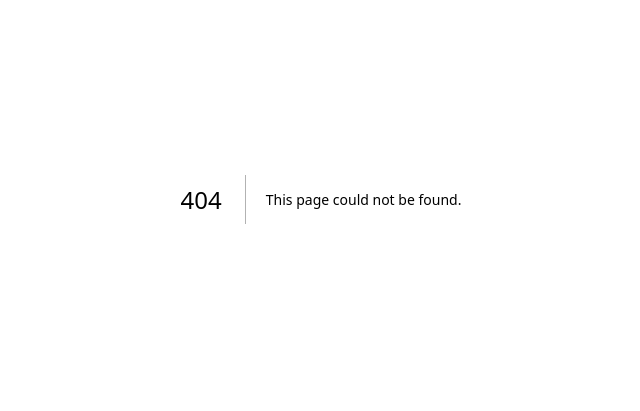
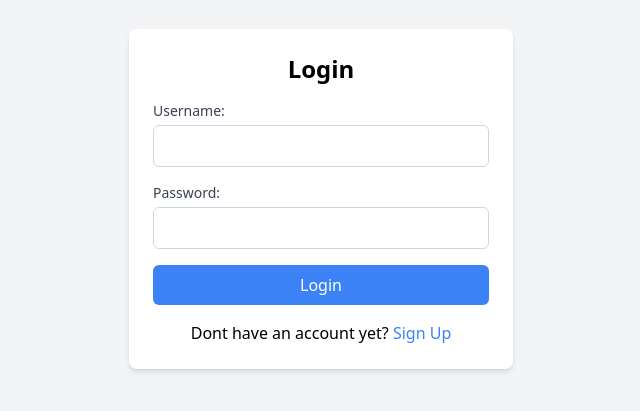
Before and after one commit to pmarkaide/42_webdev_express, a Next.js app in the folder frontend/: page /login in a window 1280 px wide. Before the commit this address had no page. Shown: the part 201-612 px from the top of the page, without its empty margins (319-959 px from the left). Built offline with nearby package versions, Linux system fonts and the light colour scheme.

Commit message:
add login page, where user can log in

```diff
--- a/frontend/src/components/Layout.tsx
+++ b/frontend/src/components/Layout.tsx
@@ -3,11 +3,11 @@ import Header from './Header';
 import Footer from './Footer';
 import Main from './Main';
 
-const Layout: React.FC<{ children: React.ReactNode }> = ({ children }) => {
+const Layout: React.FC<{ children: React.ReactNode }> = ({ }) => {
   return (
     <div>
       <Header />
-      <Main>{children}</Main>
+      <Main />
       <Footer />
     </div>
   );
--- /dev/null
+++ b/frontend/src/components/Login.tsx
@@ -0,0 +1,87 @@
+import React, { useState } from 'react';
+import { useRouter } from 'next/router'; // Import useRouter
+
+const Login: React.FC = () => {
+  const [username, setUsername] = useState('');
+	const [password, setPassword] = useState('');
+
+	const redirect = useRouter();
+
+  const handleLogin = async (e: React.FormEvent) => {
+		e.preventDefault();
+
+		try {
+			const response = await fetch('http://localhost:3000/api/login', {
+				method: 'POST',
+				headers: {
+					'Content-Type': 'application/json',
+				},
+				body: JSON.stringify({ username, password }),
+			});
+
+			if (!response.ok) {
+				throw new Error('Login failed');
+			}
+
+			const data = await response.json();
+			console.log('Login successful:', data);
+
+			localStorage.setItem('token', data.token);
+			redirect.push('/');
+		} catch (error) {
+			console.error(error)
+		}
+	};
+
+return (
+    <div className="flex items-center justify-center min-h-screen bg-gray-100">
+      <div className="bg-white p-6 rounded-lg shadow-md w-96">
+        <h2 className="text-2xl font-bold text-center mb-4">Login</h2>
+        <form onSubmit={handleLogin}>
+          <div className="mb-4">
+            <label htmlFor="username" className="block text-sm font-medium text-gray-700">
+              Username:
+            </label>
+            <input
+              type="text"
+              id="username"
+              value={username}
+              onChange={(e) => setUsername(e.target.value)}
+              required
+              className="mt-1 block w-full border border-gray-300 rounded-md p-2 focus:ring focus:ring-blue-500 focus:border-blue-500"
+            />
+          </div>
+          <div className="mb-4">
+            <label htmlFor="password" className="block text-sm font-medium text-gray-700">
+              Password:
+            </label>
+            <input
+              type="password"
+              id="password"
+              value={password}
+              onChange={(e) => setPassword(e.target.value)}
+              required
+              className="mt-1 block w-full border border-gray-300 rounded-md p-2 focus:ring focus:ring-blue-500 focus:border-blue-500"
+            />
+          </div>
+          <button
+            type="submit"
+            className="w-full bg-blue-500 text-white py-2 rounded-md hover:bg-blue-600 transition duration-200"
+          >
+            Login
+          </button>
+        </form>
+        <div className="mt-4 text-center">
+          <p>
+            Dont have an account yet?{' '}
+            <a href="/signup" className="text-blue-500 hover:underline">
+              Sign Up
+            </a>
+          </p>
+        </div>
+      </div>
+    </div>
+  );
+};
+
+export default Login;
--- a/frontend/src/pages/index.tsx
+++ b/frontend/src/pages/index.tsx
@@ -3,11 +3,23 @@ import Header from '../components/Header';
 import Footer from '../components/Footer';
 import Main from '../components/Main';
 
+import Link from 'next/link';
+
+
 const Home: React.FC = () => {
   return (
     <div>
       <Header />
-      <Main />
+		  <Main />
+			<div className="flex justify-center mt-4">
+        <Link href="/login">
+          <button className="text-blue-500 hover:underline">Login</button>
+        </Link>
+        <span className="mx-2">|</span>
+        <Link href="/signup">
+          <button className="text-blue-500 hover:underline">Sign Up</button>
+        </Link>
+      </div>
       <Footer />
     </div>
   );
--- /dev/null
+++ b/frontend/src/pages/login.tsx
@@ -0,0 +1,14 @@
+// pages/login.tsx
+
+import React from 'react';
+import Login from '../components/Login';
+
+const LoginPage: React.FC = () => {
+  return (
+    <div>
+      <Login />
+    </div>
+  );
+};
+
+export default LoginPage;
```
